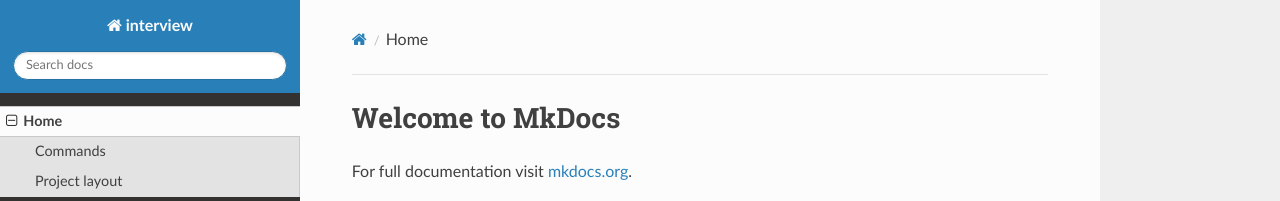
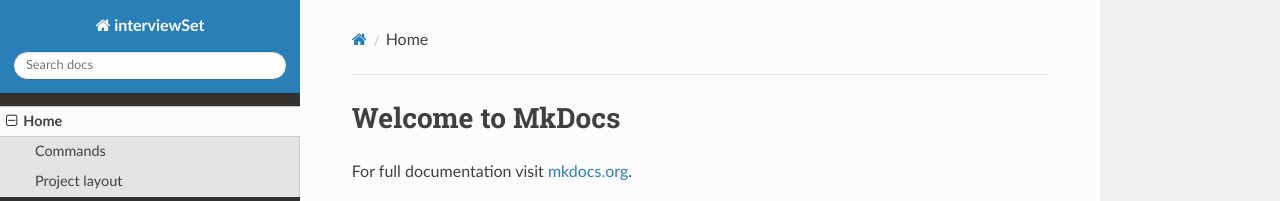
Before and after one commit to cpmango/interview, an MkDocs documentation site: the page built from docs/index.md, in a window 1280 px wide. Shown: the top 201 px of the page. Built offline with MkDocs 1.6.1, drawn with Linux system fonts in a browser that asks for light colours; nearby versions of some CDN libraries.

Commit message:
修改名称

```diff
--- a/mkdocs.yml
+++ b/mkdocs.yml
@@ -1,4 +1,4 @@
-site_name: interview
+site_name: interviewSet
 site_url: https://example.com/
 nav:
   - Home: index.md
```
